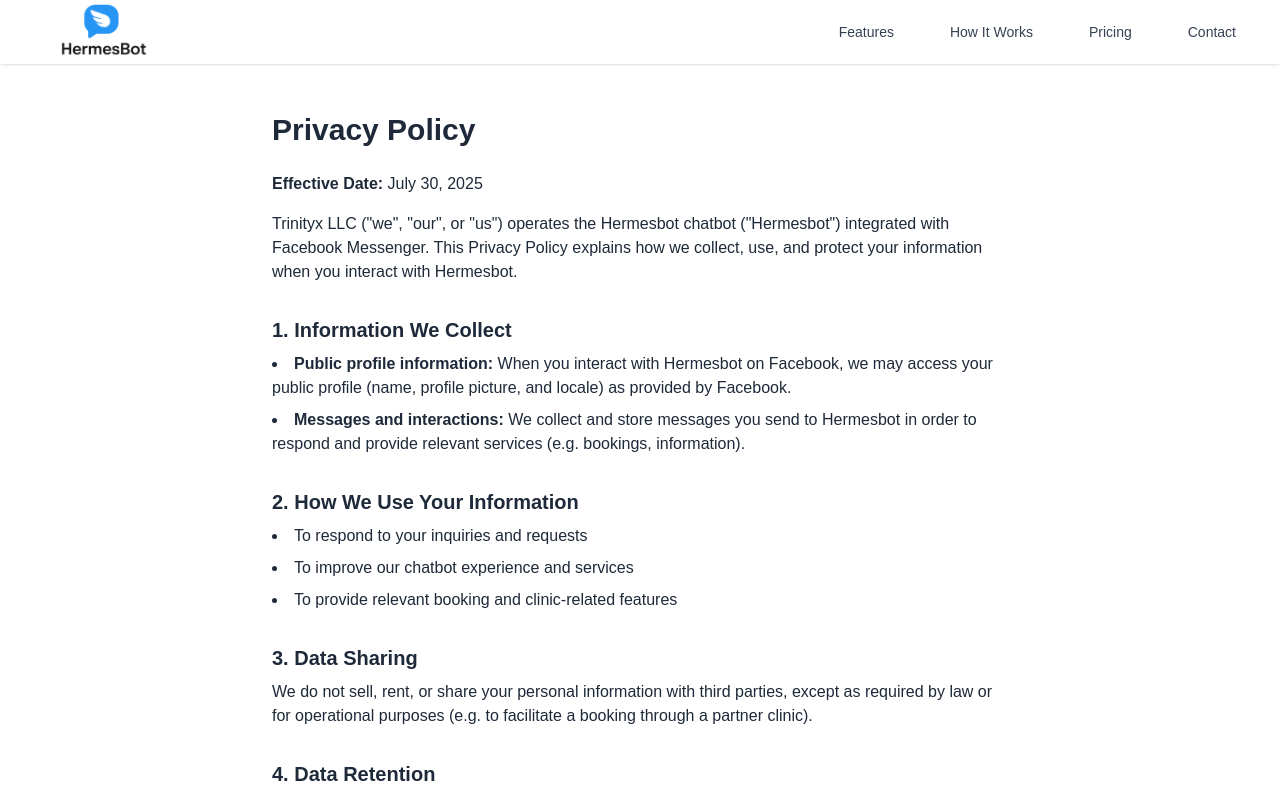
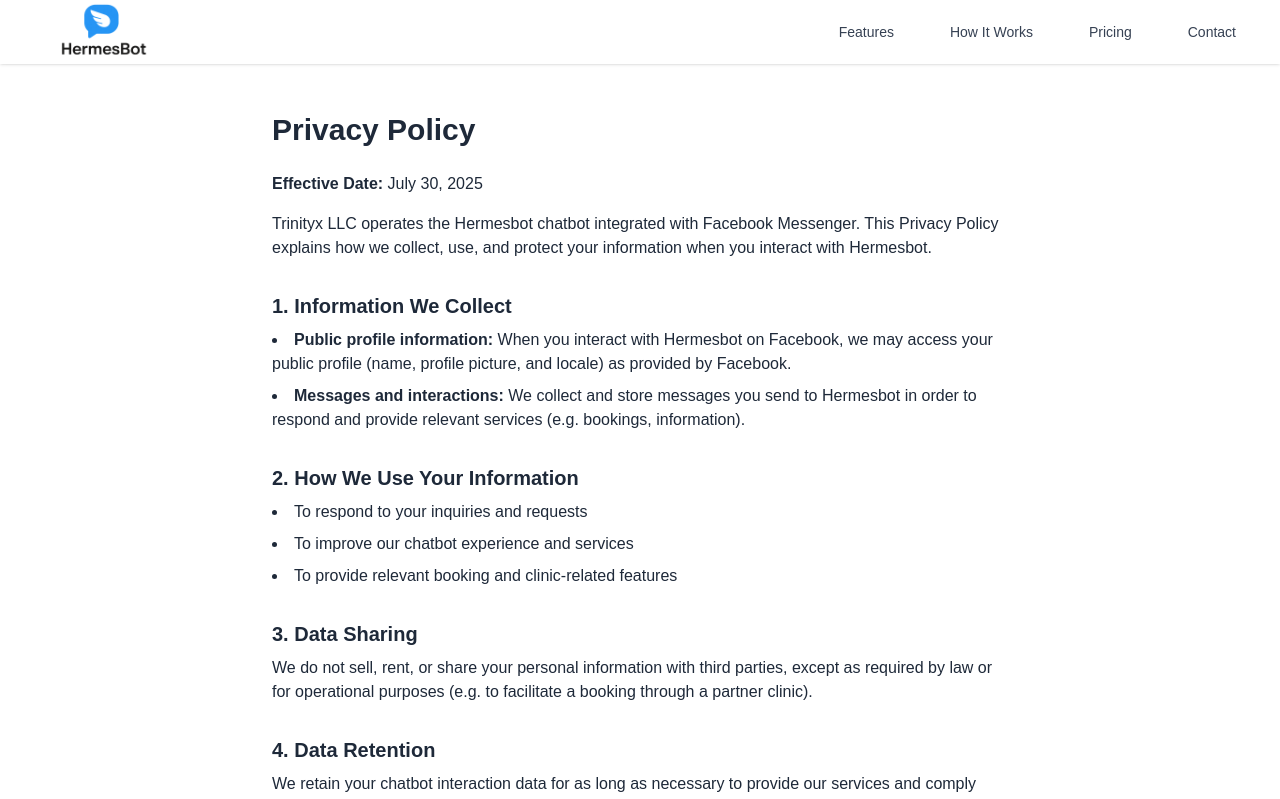
Before and after one commit to Hermesb0t/landing_page, a Next.js app: page /privacy in a window 1280 px wide. Shown: the top 799 px of the page. Built offline with nearby package versions, Linux system fonts and the light colour scheme.

Commit message:
fixed typo

```diff
--- a/app/privacy/page.tsx
+++ b/app/privacy/page.tsx
@@ -13,7 +13,7 @@
         </p>
 
         <p className="mb-4">
-          Trinityx LLC ("we", "our", or "us") operates the Hermesbot chatbot ("Hermesbot") integrated with Facebook Messenger. This Privacy Policy explains how we collect, use, and protect your information when you interact with Hermesbot.
+          Trinityx LLC operates the Hermesbot chatbot integrated with Facebook Messenger. This Privacy Policy explains how we collect, use, and protect your information when you interact with Hermesbot.
         </p>
 
         <h2 className="text-xl font-semibold mt-8 mb-2">1. Information We Collect</h2>
--- a/components/Footer.tsx
+++ b/components/Footer.tsx
@@ -1,5 +1,5 @@
 // components/Footer.tsx
-import { FaFacebookMessenger, FaFacebookF, FaTwitter, FaInstagram, FaLinkedinIn } from "react-icons/fa";
+import { FaFacebookF, FaTwitter, FaInstagram } from "react-icons/fa";
 import Image from 'next/image';
 ;
 
```
